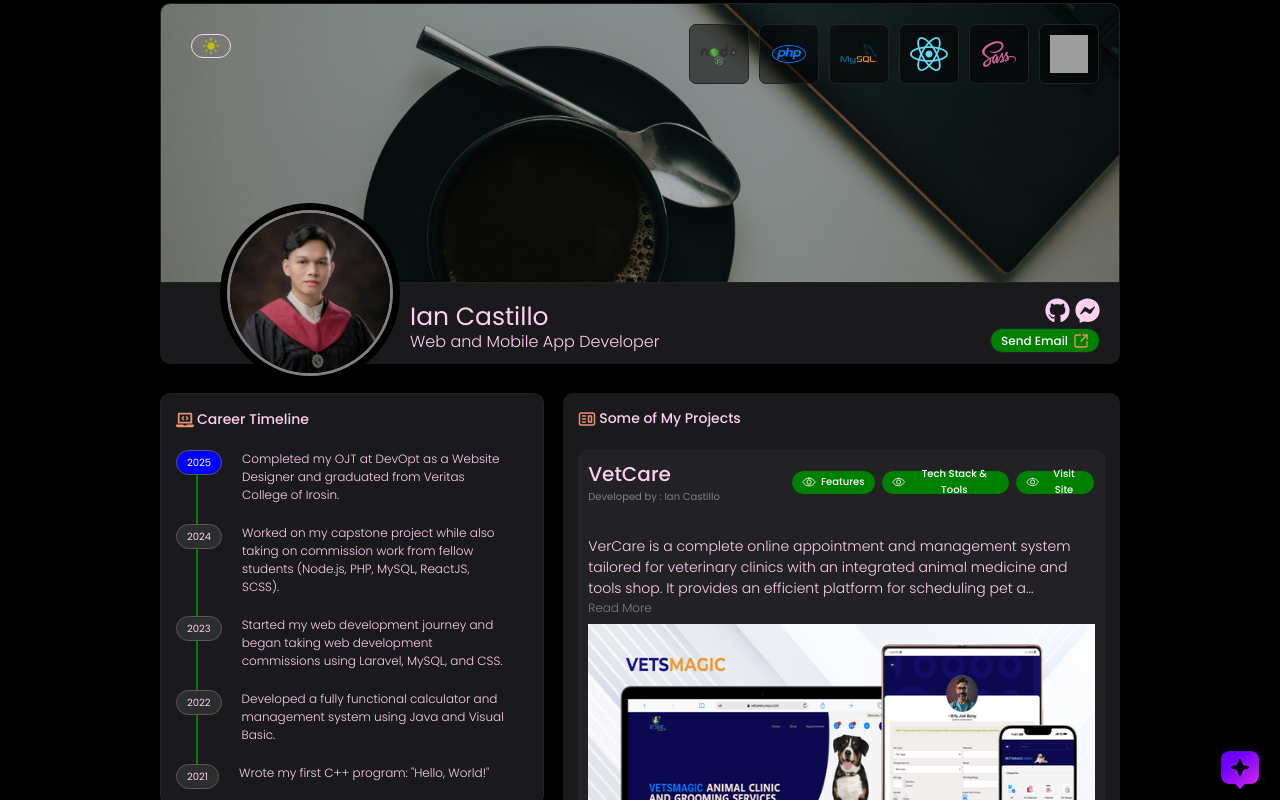
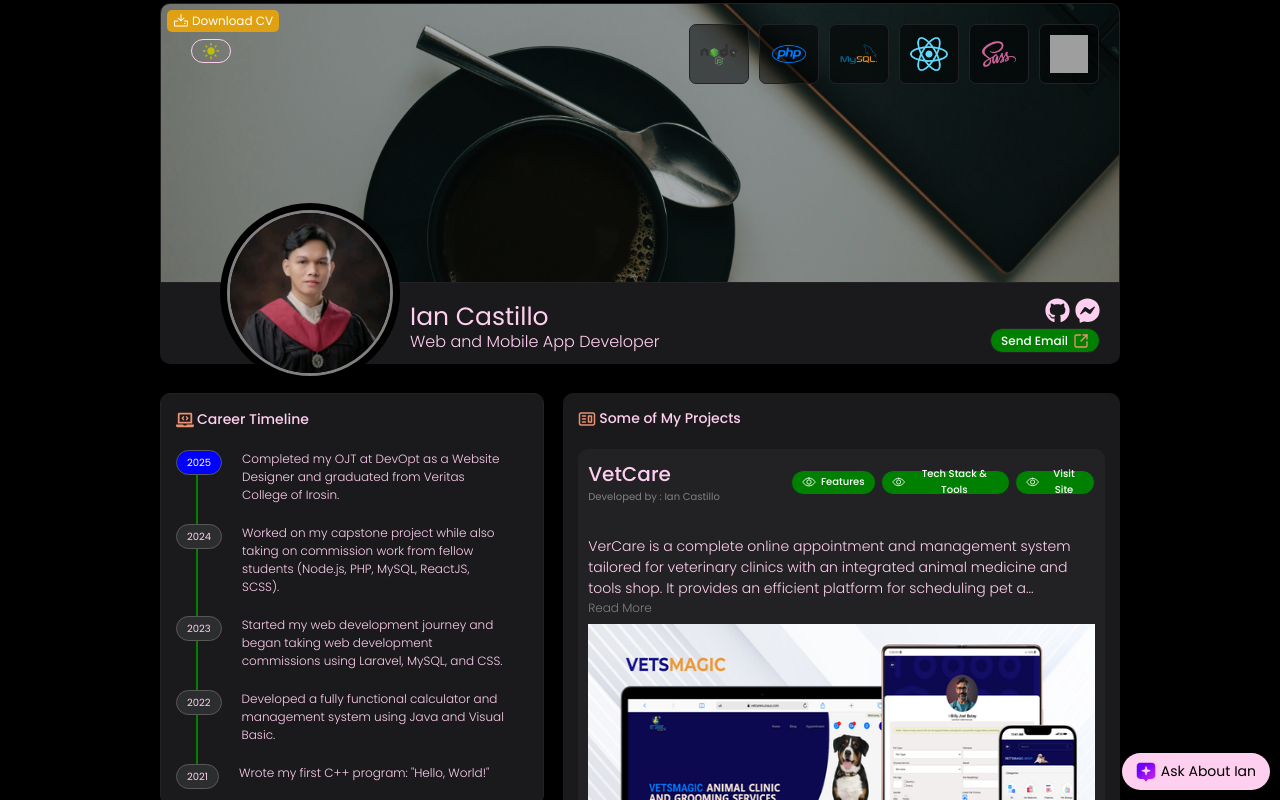
Before and after one commit to IanCastlee/orig_portfolio, a React (Vite) app: page / in a window 1280 px wide. Shown: the top 800 px of the page. Built offline with nearby package versions, Linux system fonts and the light colour scheme; no server answers; grey boxes are pictures that could not be loaded; a web font is replaced by a local one.

Commit message:
save chat to local storage

```diff
--- a/src/context/Darkmode.jsx
+++ b/src/context/Darkmode.jsx
@@ -1,20 +1,9 @@
 import { createContext, useEffect, useState } from "react";
-import Toastmessage from "../components/toastmessage/Toastmessage";
 
 export const DarkModeContext = createContext();
 
 export const DarkmodeProvider = ({ children }) => {
   const [theme, setTheme] = useState(localStorage.getItem("theme") || "dark");
-
-  const [showMessage, setshowMessage] = useState(false);
-
-  const handleShowMessage = () => {
-    setshowMessage(true);
-
-    setTimeout(() => {
-      setshowMessage(false);
-    }, 3000);
-  };
 
   useEffect(() => {
     document.documentElement.setAttribute("data-theme", theme);
@@ -24,10 +13,8 @@ export const DarkmodeProvider = ({ children }) => {
   const toggleTheme = () => setTheme(theme === "light" ? "dark" : "light");
 
   return (
-    <DarkModeContext.Provider value={{ toggleTheme, theme, handleShowMessage }}>
+    <DarkModeContext.Provider value={{ toggleTheme, theme }}>
       {children}
-
-      {showMessage && <Toastmessage />}
     </DarkModeContext.Provider>
   );
 };
--- a/src/pages/home/Home.jsx
+++ b/src/pages/home/Home.jsx
@@ -32,6 +32,7 @@ import { LazyLoadImage } from "react-lazy-load-image-component";
 import Feedback from "../../components/feed/Feedback";
 import { LuSquareArrowOutUpRight } from "react-icons/lu";
 import Chatbot from "../../components/chatbot/Chatbot";
+import { PiDownload } from "react-icons/pi";
 
 const Home = () => {
   const { toggleTheme, theme } = useContext(DarkModeContext);
@@ -45,6 +46,13 @@ const Home = () => {
     const body = encodeURIComponent("Hello, I would like to ask about...");
 
     window.location.href = `mailto:${email}?subject=${subject}&body=${body}`;
+  };
+
+  const handleDownload = () => {
+    const link = document.createElement("a");
+    link.href = "../../../public/CASTILLO_RESUME_4.0.pdf";
+    link.download = "CASTILLO_IAN.pdf";
+    link.click();
   };
 
   return (
@@ -110,6 +118,11 @@ const Home = () => {
                   />
                 )}
               </div>
+
+              <button onClick={handleDownload} className="btn-dl-cv">
+                <PiDownload className="dlIcon" />
+                Download CV
+              </button>
             </div>
 
             <div className="profile-img-wrapper">
@@ -243,12 +256,16 @@ const Home = () => {
       )}
 
       {!showChatbot && (
+        <div className="btn-chatbot-wrapper">
           <img
             onClick={() => setShowChatbot(true)}
             src={aiMessageIcon}
             alt="ChatBot"
             className="buttonAi"
           />
+
+          <span>Ask About Ian</span>
+        </div>
       )}
 
       {showChatbot && <Chatbot close={() => setShowChatbot(false)} />}
--- a/src/pages/home/Home.scss
+++ b/src/pages/home/Home.scss
@@ -76,7 +76,7 @@
 
         .togglebutton-wrapper {
           position: absolute;
-          top: 30px;
+          top: 35px;
           left: 30px;
           border-radius: 25px;
           border: 1px solid #ffcfef;
@@ -94,6 +94,27 @@
             font-size: 1.125rem;
             cursor: pointer;
             color: rgb(189, 189, 16);
+          }
+        }
+        .btn-dl-cv {
+          display: flex;
+          align-items: center;
+          background-color: rgb(223, 161, 17);
+          margin: 6px;
+          border-radius: 5px;
+          border: none;
+          cursor: pointer;
+          color: #fff;
+          font-size: 0.75rem;
+          padding: 2px 6px;
+
+          .dlIcon {
+            font-size: 16px;
+            margin-right: 3px;
+          }
+
+          &:hover {
+            background-color: rgb(175, 126, 10);
           }
         }
       }
@@ -294,15 +315,24 @@
     }
   }
 }
-
-.buttonAi {
+.btn-chatbot-wrapper {
+  padding: 8px 14px;
+  border-radius: 30px;
+  cursor: pointer;
+  display: flex;
+  align-items: center;
+  background-color: var(--primary-text-color);
   position: fixed;
   bottom: 10px;
-  right: 20px;
+  right: 10px;
   z-index: 999;
+  gap: 5px;
+  .buttonAi {
     height: 2.5rem;
     width: 2.5rem;
     animation: heartbeat 3.5s infinite;
+    height: 20px;
+    width: 20px;
   }
 
   @keyframes heartbeat {
@@ -320,6 +350,12 @@
     }
     70% {
       transform: scale(1);
+    }
+  }
+
+  span {
+    font-size: 14px;
+    color: var(--mian-bg-color);
   }
 }
 
```
Also changed, not shown: main.scss (added, +33 -0 lines), src/components/chatbot/Chatbot.jsx (+19 -15 lines), 1 other file (tests, documents, lock files or other folders). Lines whose indentation alone changed are shown as unchanged.
